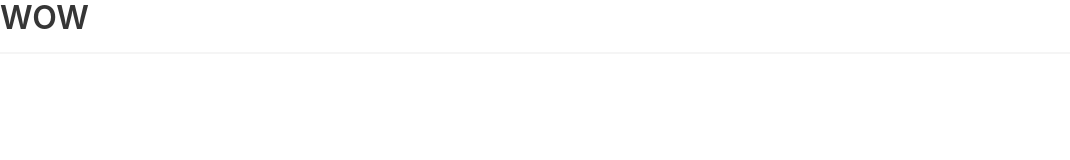
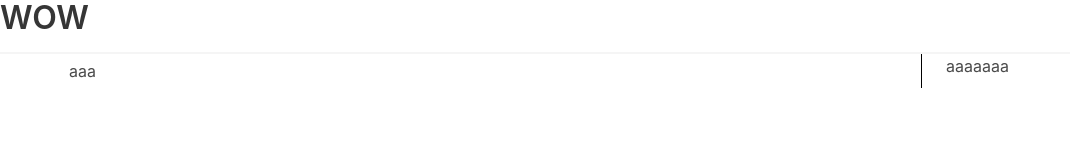
Before and after one commit to wvxbs/james, a React (Create React App) app: page / in a window 1280 px wide. Shown: the top 160 px of the page, without its empty margins (0-1070 px from the left). Built offline with nearby package versions, Linux system fonts and the light colour scheme.

Commit message:
master-detail layout set

```diff
--- a/src/Layout.js
+++ b/src/Layout.js
@@ -1,16 +1,14 @@
 import React from 'react'
 import Header from './Layout/Header';
-import Master from './Layout/Master';
-import Detail from './Layout/Detail';
+import Content from './Layout/Content';
 
 let Layout = props =>{
     return (
         <div>
             <Header />
             <div className="blank"></div>
-            <div>
-                <Master />
-                <Detail />
+            <div className="container">
+               <Content />
             </div>
         </div>
     )
--- /dev/null
+++ b/src/Layout/Content.js
@@ -0,0 +1,18 @@
+import React from 'react'
+import Master from './content/Master'
+import Detail from './content/Detail'
+
+let Content = props => {
+    return (
+        <div className="columns">
+            <div className="column">
+                <Master />
+            </div>
+            <div className="column is-one-quarter">
+                <Detail />
+            </div>
+        </div>
+    )
+}
+
+export default Content
--- a/src/Layout/Detail.js
+++ /dev/null
@@ -1,7 +0,0 @@
-import React from 'react'
-
-let Detail = props => {
-    return <div></div>
-}
-
-export default Detail
--- a/src/Layout/Header.js
+++ b/src/Layout/Header.js
@@ -2,7 +2,7 @@ import React from 'react'
 
 let Header = props => {
     return(
-        <div className="navbar is-white has-shadow">
+        <div className="navbar is-white has-shadow is-fixed-top">
             <div className="navbar-brand">
                 <span className="title">WOW</span>
             </div>
--- a/src/Layout/Master.js
+++ /dev/null
@@ -1,7 +0,0 @@
-import React from 'react'
-
-let Master = props => {
-    return <div></div>
-}
-
-export default Master
--- /dev/null
+++ b/src/Layout/content/Detail.js
@@ -0,0 +1,11 @@
+import React from 'react'
+
+let Detail = props => {
+    return (
+        <div>
+            <h1>aaaaaaa</h1>
+        </div>
+    )
+}
+
+export default Detail
--- /dev/null
+++ b/src/Layout/content/Master.js
@@ -0,0 +1,13 @@
+import React from 'react'
+
+let Master = props => {
+    return (
+        <div className="sidebar">
+            <div>
+                <h1>aaa</h1>
+            </div>
+        </div>
+    )
+}
+
+export default Master
--- a/src/index.sass
+++ b/src/index.sass
@@ -1,2 +1,8 @@
 .blank
-  height: 8px
+  height: 54px
+
+.sidebar
+  height: 100%
+  width : 100%
+  padding: 5px
+  border-right: 1px solid black
```
